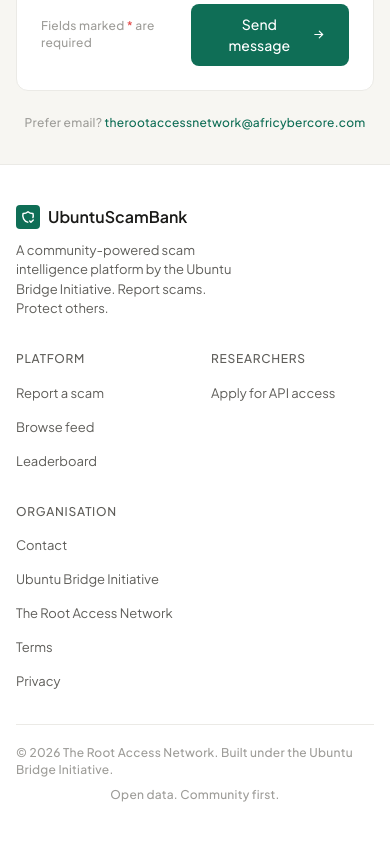
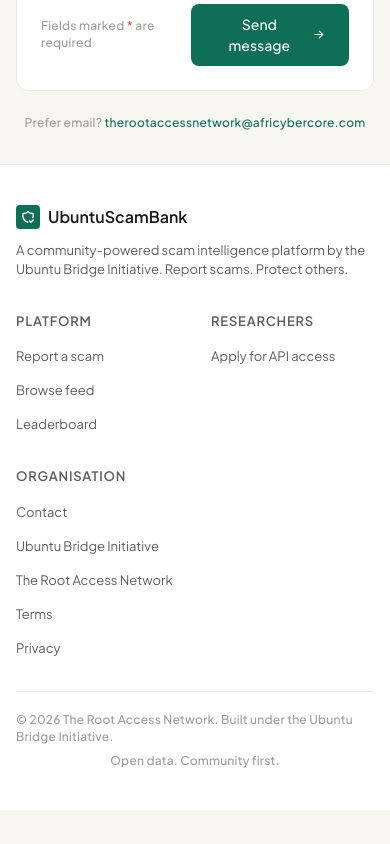
Before and after one commit to The-Root-Access-Network/ubuntu-scam-bank, a Next.js app: page /feedback in a window 390 px wide. Shown: the part 1208-2052 px from the top of the page. After the commit the page ends 2018 px from the top, so only its background shows below. Built offline with nearby package versions, Linux system fonts and the light colour scheme; no server answers.

Commit message:
fix(ui): remove max-w constraint on footer paragraph for mobile

```diff
--- a/src/components/layout/Footer.tsx
+++ b/src/components/layout/Footer.tsx
@@ -77,7 +77,7 @@
                 UbuntuScamBank
               </span>
             </Link>
-            <p className='text-body-xs text-fg-muted leading-relaxed max-w-56'>
+            <p className='text-body-xs text-fg-muted leading-relaxed md:max-w-56'>
               A community-powered scam intelligence platform by the Ubuntu
               Bridge Initiative. Report scams. Protect others.
             </p>
@@ -86,7 +86,7 @@
           {/* Link columns */}
           {FOOTER_LINKS.map(({ heading, links }) => (
             <div key={heading}>
-              <p className='text-caption text-fg-muted uppercase tracking-label mb-3'>
+              <p className='text-body-xs font-bold text-fg-muted uppercase tracking-label mb-3'>
                 {heading}
               </p>
               <ul className='flex flex-col gap-2.5 list-none p-0 m-0'>
```
